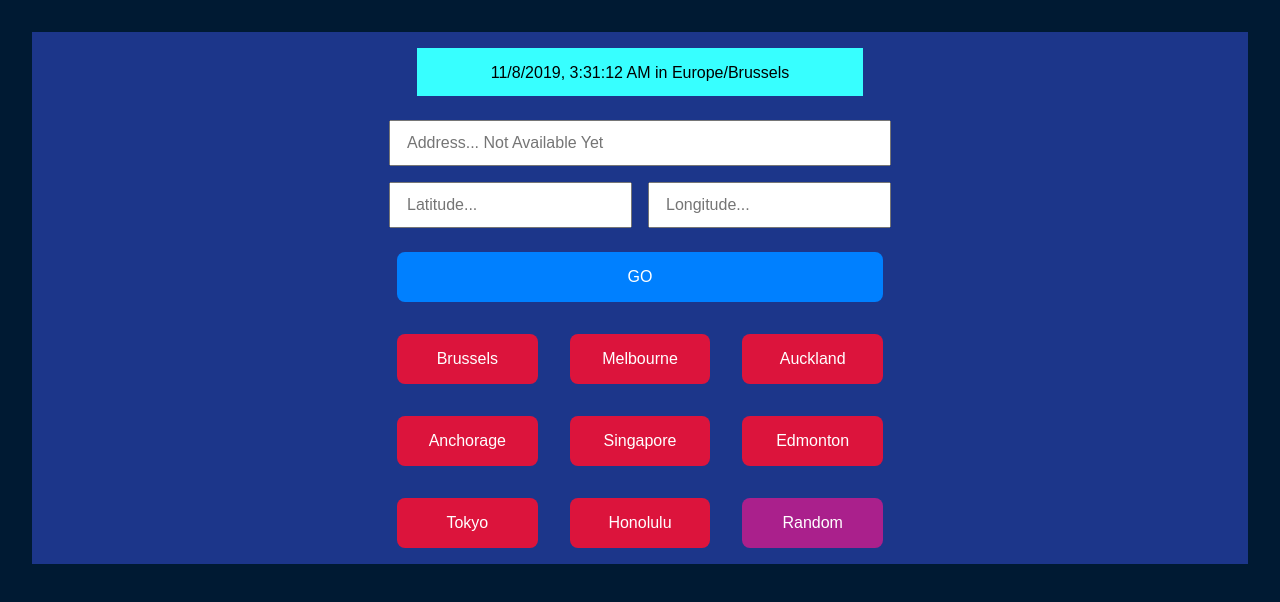
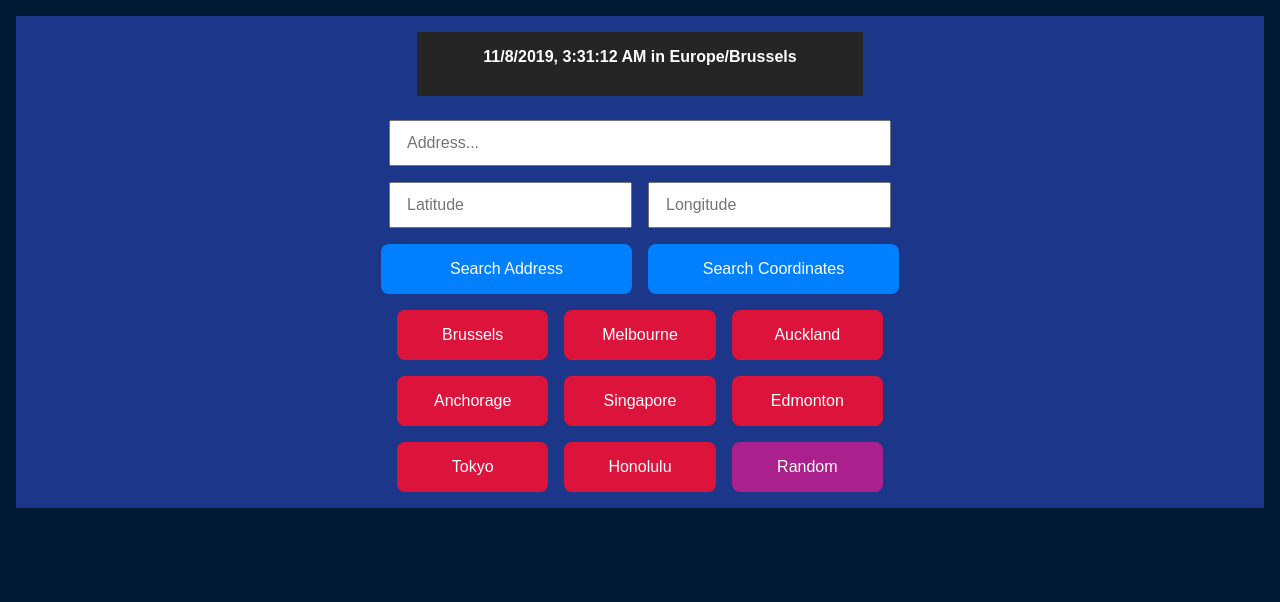
Before and after one commit to gillescj/projects, a plain HTML site: page timezone-helper/timezone-helper.html in a window 1280 px wide. Both pictures are taken after a click on the button "Brussels". Drawn offline with nearby package versions, Linux system fonts and the light colour scheme.

Commit message:
Added address search to timezone helper

```diff
--- a/timezone-helper/script.js
+++ b/timezone-helper/script.js
@@ -3,48 +3,48 @@ const addressInput = document.getElementById('search-address');
 const latInput = document.getElementById('search-lat');
 const longInput = document.getElementById('search-long');
 
-const timeResult = document.getElementById('time-result');
-
-// bingGeocoder.geocode('1600 Pennsylvania Ave NW, Washington, DC', function(result) {
-//     console.log(result);
-// });
-
-// bingGeocoder.geodecode("44.915", "-93.21", function(result) {
-//     console.log(result);
-// });
+const timeResult = document.getElementById('result-container');
 
 
-function getLocation() {
-    var bingGeocoder = new GeocoderJS.createGeocoder({
-        provider: 'bing',
-        apiKey: 'As11PsBXYvAoGEXmz59ZWl93T8_OACdXi2QnRKWMRIUK6hzOXgN3BcZHnbKyPZYo'
-    });
 
-    var address = document.getElementById('search-address').value;
-
-    var test = bingGeocoder.geocode(address);
-    return test;
-    // function(result) {
-    // return {
-    //     lat: result[0].latitude,
-    //     long: result[0].longitude
-    // }
-    // console.log(result[0].latitude);
-    // console.log(typeof(result));
-}
-
-function getTimezone() {
-    if (addressInput === null | addressInput.value === '') {
+function getTimezone(selection) {
+    if (selection === 'coords') {
         var location = {
             lat: latInput.value,
             long: longInput.value
+        };
+        try { timezone = tzlookup(location.lat, location.long); } catch {
+            // timezone = tzlookup(0, 0);
+            timeResult.innerHTML = "Could not find Coordinates";
+            return;
         }
+
+        var time = new Date().toLocaleString("en-US", { timeZone: timezone });
+        timeResult.innerHTML = time + " in " + timezone;
+        addressInput.value = '';
+
+    } else {
+        var address = addressInput.value.replace(" ", "+");
+        var url = "https://nominatim.openstreetmap.org/search?q=" + address + "&format=json&addressdetails=1";
+        fetch(url)
+            .then(function(data) { return data.json(); })
+            .then(function(res) {
+
+                var location = {
+                    lat: res[0].lat,
+                    long: res[0].lon
+                };
+
+                timezone = tzlookup(location.lat, location.long);
+                var time = new Date().toLocaleString("en-US", { timeZone: timezone });
+                timeResult.innerHTML = time + " in " + timezone;
+                latInput.value = location.lat;
+                longInput.value = location.long;
+            })
+            .catch(function() {
+                timeResult.innerHTML = "Could not find Address";
+            });
     }
-    // var location = [44.915, -93.21];
-    // console.log(location);
-    timezone = tzlookup(location.lat, location.long);
-    var time = new Date().toLocaleString("en-US", { timeZone: timezone });
-    timeResult.innerHTML = time + " in " + timezone;
 }
 
 // On places button click show date and time info
@@ -52,18 +52,45 @@ function placesLocation(place) {
     var timezone = place.getAttribute("data-timezone");
     var time = new Date().toLocaleString("en-US", { timeZone: timezone });
     timeResult.innerHTML = time + " in " + timezone;
+    addressInput.value = '';
+    latInput.value = '';
+    longInput.value = '';
 }
 
 function placesRanLocation() {
     var randomPlace = allTimezones[Math.floor(Math.random() * allTimezones.length)];
     var time = new Date().toLocaleString("en-US", { timeZone: randomPlace });
     timeResult.innerHTML = time + " in " + randomPlace;
+    addressInput.value = '';
+    latInput.value = '';
+    longInput.value = '';
 }
 
+// var url = "https://nominatim.openstreetmap.org/search?q=135+pilkington+avenue,+birmingham&format=json&addressdetails=1";
+
+// // var response = fetch(url);
+// // var myJson = response.json();
+// // console.log(myJson);
 
 
+// function testFun() {
+//     fetch(url)
+//         .then(function(data) { return data.json() })
+//         .then(function(res) {
+//             console.log(res);
+//             console.log(res.length);
+//             console.log(res[0].lat);
+//             return res;
+//         });
+// }
 
+// console.log(test[0].lat);
 
+// $.getJSON(url, function(result) {
+//         console.log(long);
+//     }
+
+// )
 
 // 1: Find geocode service to convert address to latlong
 // 2: Find timezone service to find UTC offset for latlong
--- a/timezone-helper/style/style.scss
+++ b/timezone-helper/style/style.scss
@@ -1,6 +1,6 @@
 body {
     box-sizing: border-box;
-    margin: 2rem;
+    margin: 1rem;
     font-family: Arial, Helvetica, sans-serif;
     background-color: #001a33;
 }
@@ -13,12 +13,14 @@ body {
 }
 
 #result-container {
-    background-color: rgb(55, 255, 255);
+    background-color: rgb(37, 37, 37);
     height: 2rem;
     width: 80%;
     padding: 1rem;
     margin: 1rem;
     text-align: center;
+    font-weight: bold;
+    color: white;
 }
 
 #input-container {
@@ -46,22 +48,47 @@ body {
     border-radius: 0.5rem;
     align-content: center;
     cursor: pointer;
+    &:hover {
+        background-color: rgb(37, 37, 37);
+    }
 }
 
+// .btn:hover {
+//     background-color: rgb(37, 37, 37);
+// }
 input[type=text] {
     padding: 0.75rem 1rem;
     font-size: 1rem;
     margin: 0.5rem;
 }
 
+#search-buttons {
+    display: grid;
+    grid-template-columns: 1fr;
+    grid-gap: 1rem;
+    margin-top: 0.5rem;
+    .btn {
+        margin: 0;
+    }
+}
+
 #places-container {
     display: grid;
     grid-template-columns: 1fr;
+    grid-gap: 1rem;
+    margin: 1rem;
     .btn {
         background-color: crimson;
+        &:hover {
+            background-color: rgb(37, 37, 37);
+        }
+        margin: 0rem;
     }
     .random-places-btn {
         background-color: rgb(170, 32, 140);
+        &:hover {
+            background-color: rgb(37, 37, 37);
+        }
     }
 }
 
@@ -75,11 +102,11 @@ input[type=text] {
 }
 
 @media only screen and (min-width: 35rem) {
-    #result-container {
-        height: 1rem;
-    }
     #search-latlong {
         flex-direction: row;
+    }
+    #search-buttons {
+        grid-template-columns: 1fr 1fr;
     }
     #places-container {
         grid-template-columns: 1fr 1fr 1fr;
--- a/timezone-helper/timezone-helper.html
+++ b/timezone-helper/timezone-helper.html
@@ -6,6 +6,7 @@
     <meta name="viewport" content="width=device-width, initial-scale=1.0">
     <meta http-equiv="X-UA-Compatible" content="ie=edge">
     <link rel="stylesheet" href="style/style.css">
+    <script src="https://ajax.googleapis.com/ajax/libs/jquery/3.4.1/jquery.min.js"></script>
     <script src="tz-lookup/tz.js"></script>
     <script src="timezones.js"></script>
     <script src="script.js" defer></script>
@@ -16,15 +17,18 @@
 <body>
     <div id="container">
         <div id="result-container">
-            <span id="time-result"></span>
+            <!-- <span id="time-result"></span> -->
         </div>
         <div id="input-container">
-            <input readonly type="text" name="Enter Location..." id="search-address" placeholder="Address... Not Available Yet">
+            <input type="text" name="Enter Location..." id="search-address" placeholder="Address...">
             <div id="search-latlong">
-                <input type="text" name="search-lat" id="search-lat" placeholder="Latitude...">
-                <input type="text" name="search-long" id="search-long" placeholder="Longitude...">
+                <input type="text" name="search-lat" id="search-lat" placeholder="Latitude">
+                <input type="text" name="search-long" id="search-long" placeholder="Longitude">
             </div>
-            <input type="button" class="btn" value="GO" onclick="getTimezone()">
+            <div id="search-buttons">
+                <input type="button" class="btn" value="Search Address" onclick="getTimezone('address')">
+                <input type="button" class="btn" value="Search Coordinates" onclick="getTimezone('coords')">
+            </div>
             <div id="places-container">
                 <input type="button" class="places-btn btn" id="b0" value="Brussels" data-timezone="Europe/Brussels" onclick="placesLocation(this)">
                 <input type="button" class="places-btn btn" id="b1" value="Melbourne" data-timezone="Australia/Melbourne" onclick="placesLocation(this)">
```
Also changed, not shown: timezone-helper/style/style.css, 1 other file.
